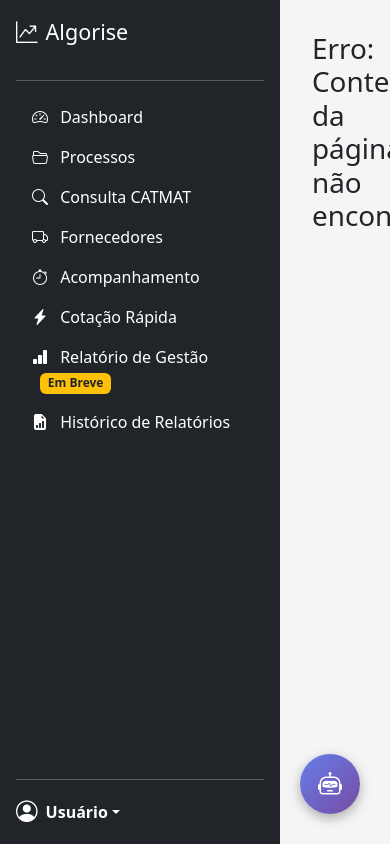
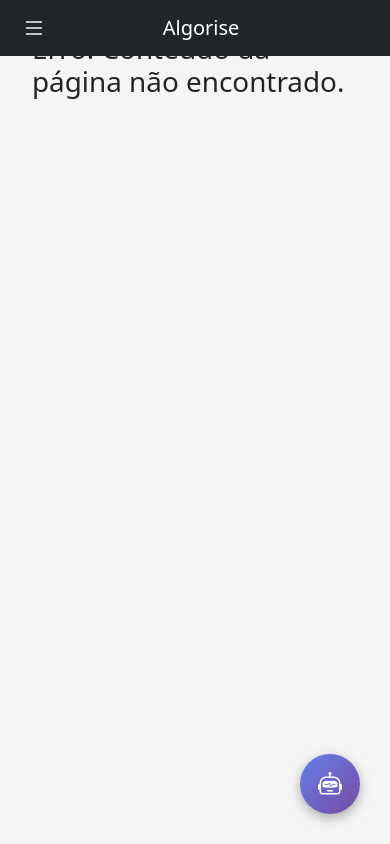
Before and after one commit to joabeoliveira/algorise-versao-php-puro, a PHP site: the page made by src/View/layout/main.php in a window 390 px wide. Run offline with PHP 8.4, Linux system fonts and the light colour scheme; the template is opened without the code that fills it, so the values that code supplies are empty; some libraries are stand-ins or nearby versions.

Commit message:
Adicionado css para menu amburguer para concluir a responsividade

```diff
--- a/public/css/dashboard.css
+++ b/public/css/dashboard.css
@@ -160,3 +160,72 @@
     .item-analisado:hover {
         box-shadow: 0 0 10px rgba(40, 167, 69, 0.5);
     }
+
+/* ========== ESTILOS RESPONSIVOS ========== */
+
+/* Por padrão, o cabeçalho mobile é escondido em telas grandes */
+.mobile-header {
+    display: none;
+}
+
+/* Quando a tela for menor que 992px (tablets e celulares) */
+@media (max-width: 991.98px) {
+    #sidebar {
+        position: fixed; /* Fixa a sidebar para ela sobrepor o conteúdo */
+        top: 0;
+        left: -300px; /* Começa escondida para fora da tela */
+        height: 100vh;
+        z-index: 1030; /* Garante que fique acima do conteúdo */
+        transition: left 0.3s ease-in-out;
+        width: 300px !important; /* Define uma largura fixa para a sidebar aberta */
+    }
+
+    #sidebar.active {
+        left: 0; /* Mostra a sidebar ao adicionar a classe 'active' */
+    }
+
+    .main-content {
+        padding-left: 1rem; /* Reduz o padding em telas menores */
+        padding-right: 1rem;
+        padding-top: 60px; /* Adiciona espaço para o cabeçalho mobile fixo */
+    }
+
+    /* Mostra o cabeçalho mobile e o botão de toggle */
+    .mobile-header {
+        display: flex;
+        align-items: center;
+        justify-content: space-between;
+        position: fixed;
+        top: 0;
+        left: 0;
+        right: 0;
+        height: 56px;
+        background-color: var(--sidebar-bg, #212529);
+        color: white;
+        padding: 0 1rem;
+        z-index: 1020;
+    }
+
+    #sidebar-toggle-btn {
+        background: none;
+        border: none;
+        color: white;
+        font-size: 24px;
+    }
+
+    /* Overlay para escurecer o conteúdo quando a sidebar estiver aberta */
+    #overlay {
+        display: none;
+        position: fixed;
+        top: 0;
+        left: 0;
+        width: 100%;
+        height: 100%;
+        background-color: rgba(0, 0, 0, 0.5);
+        z-index: 1029; /* Fica abaixo da sidebar mas acima do conteúdo */
+    }
+
+    #overlay.active {
+        display: block;
+    }
+}
--- a/src/View/layout/main.php
+++ b/src/View/layout/main.php
@@ -375,6 +375,20 @@
     </style>
 </head>
 <body>
+
+    <!-- Cabeçalho para telas pequenas -->
+    <header class="mobile-header">
+        <button id="sidebar-toggle-btn">
+            <i class="bi bi-list"></i>
+        </button>
+        <span class="fs-5"><?= htmlspecialchars($nomeSystem) ?></span>
+        <!-- Espaço reservado para manter o título centralizado -->
+        <div style="width: 24px;"></div>
+    </header>
+
+    <!-- Overlay para o fundo quando a sidebar estiver ativa -->
+    <div id="overlay"></div>
+
     <div class="d-flex">
         <div class="d-flex flex-column flex-shrink-0 p-3 text-white bg-dark" style="width: 280px;" id="sidebar">
             <a href="/dashboard" class="d-flex align-items-center mb-3 mb-md-0 me-md-auto text-white text-decoration-none">
@@ -624,5 +638,27 @@
 
 <?php if (isset($jsExtra)) echo $jsExtra; ?>
 
+<script>
+    document.addEventListener('DOMContentLoaded', function () {
+        const sidebar = document.getElementById('sidebar');
+        const toggleBtn = document.getElementById('sidebar-toggle-btn');
+        const overlay = document.getElementById('overlay');
+
+        if (toggleBtn) {
+            toggleBtn.addEventListener('click', function () {
+                sidebar.classList.toggle('active');
+                overlay.classList.toggle('active');
+            });
+        }
+
+        if (overlay) {
+            overlay.addEventListener('click', function () {
+                sidebar.classList.remove('active');
+                overlay.classList.remove('active');
+            });
+        }
+    });
+</script>
+
 </body>
 </html>
```
